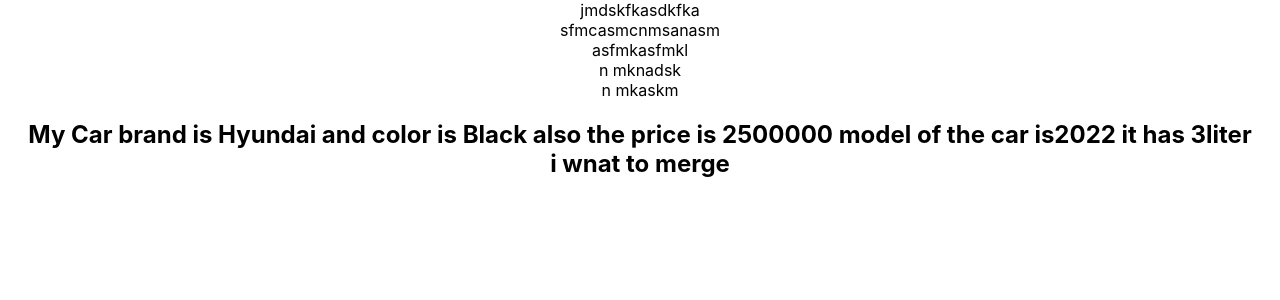
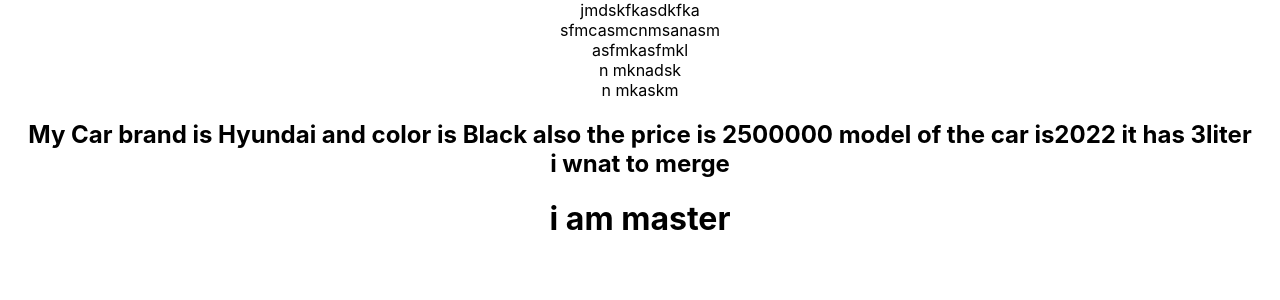
Before and after one commit to Manishyuchil/test, a React (Create React App) app: page / in a window 1280 px wide. Shown: the top 300 px of the page. Built offline with nearby package versions, Linux system fonts and the light colour scheme.

Commit message:
changes done in master

```diff
--- a/src/cars/Cars2props.jsx
+++ b/src/cars/Cars2props.jsx
@@ -14,6 +14,8 @@
         My Car brand is {props.Brand} and color is {props.color} also the price is {props.Price} model of the car is{props.Model} it has {props.Engine}
         <div>i wnat to merge</div>
         </h2>
+
+        <h1>i am  master</h1>
     </div>
 
 )
```
